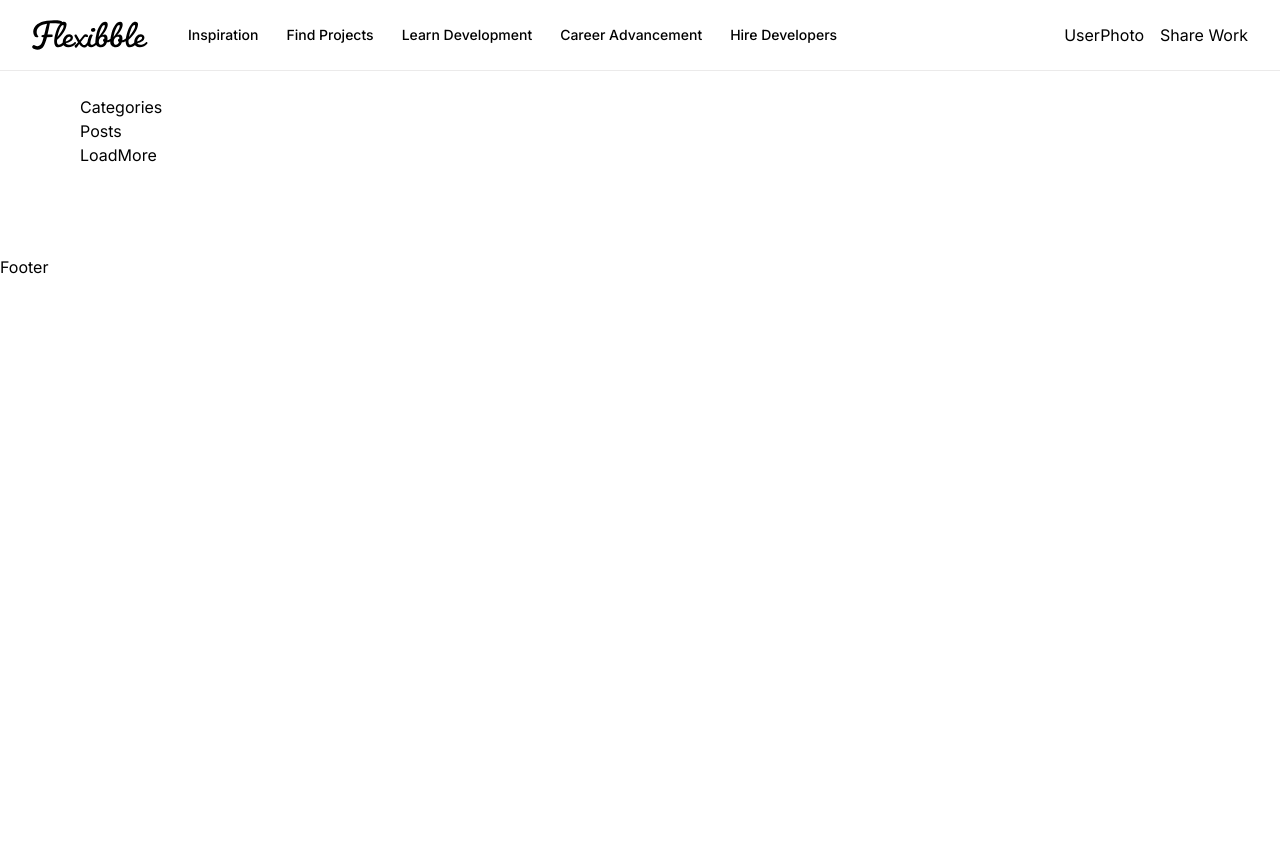
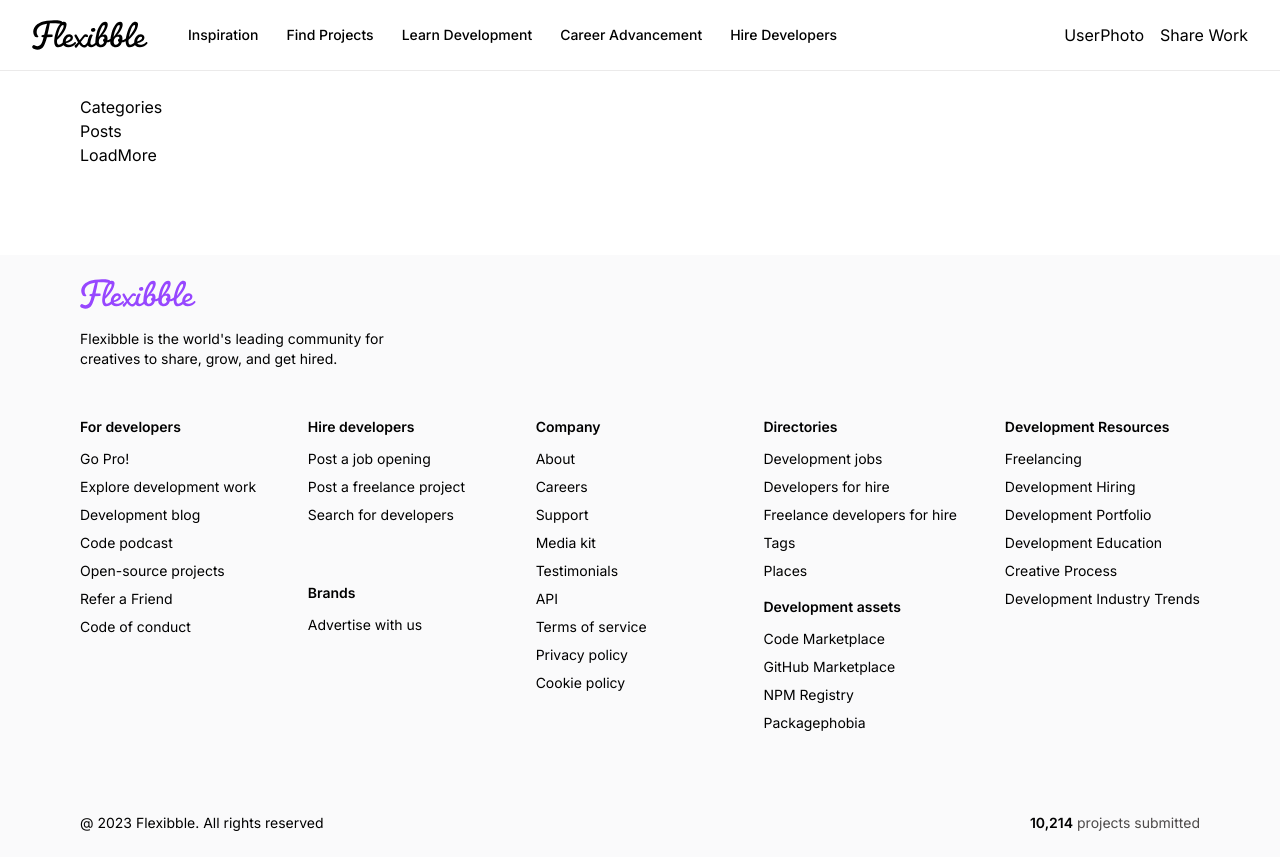
Before and after one commit to ihor-vip/grafbase_flexibble, a Next.js app: page / in a window 1280 px wide. Before the commit the page ends 800 px from the top, so only its background shows below. Built offline with nearby package versions, Linux system fonts and the light colour scheme.

Commit message:
create footer component

```diff
--- a/components/Footer.tsx
+++ b/components/Footer.tsx
@@ -1,11 +1,58 @@
-import React from 'react'
+import Image from "next/image";
+import Link from "next/link";
 
-const Footer = () => {
-    return (
-        <div>
-            Footer
+import {footerLinks} from "@/constants";
+
+type ColumnProps = {
+    title: string;
+    links: Array<string>;
+};
+
+const FooterColumn = ({ title, links }: ColumnProps) => (
+    <div className="footer_column">
+        <h4 className="font-semibold">{title}</h4>
+        <ul className="flex flex-col gap-2 font-normal">
+            {links.map((link) => <Link href="/" key={link}>{link}</Link>)}
+        </ul>
+    </div>
+);
+
+const Footer = () => (
+    <section className="flexStart footer">
+        <div className="flex flex-col gap-12 w-full">
+            <div className="flex items-start flex-col">
+                <Image src="/logo-purple.svg" width={116} height={38} alt="logo" />
+
+                <p className="text-start text-sm font-normal mt-5 max-w-xs">
+                    Flexibble is the world&apos;s leading community for creatives to share, grow, and get hired.
+                </p>
+            </div>
+            <div className="flex flex-wrap gap-12">
+                <FooterColumn title={footerLinks[0].title} links={footerLinks[0].links} />
+
+                <div className="flex-1 flex flex-col gap-4">
+                    <FooterColumn title={footerLinks[1].title} links={footerLinks[1].links} />
+                    <FooterColumn title={footerLinks[2].title} links={footerLinks[2].links} />
+                </div>
+
+                <FooterColumn title={footerLinks[3].title} links={footerLinks[3].links} />
+
+                <div className="flex-1 flex flex-col gap-4">
+                    <FooterColumn title={footerLinks[4].title} links={footerLinks[4].links} />
+                    <FooterColumn title={footerLinks[5].title} links={footerLinks[5].links} />
+                </div>
+
+                <FooterColumn title={footerLinks[6].title} links={footerLinks[6].links} />
+            </div>
         </div>
-    )
-}
 
-export default Footer
+        <div className="flexBetween footer_copyright">
+            <p>@ 2023 Flexibble. All rights reserved</p>
+            <p className="text-gray">
+                <span className="text-black font-semibold">10,214</span> projects submitted
+            </p>
+        </div>
+    </section>
+);
+
+export default Footer;
```
